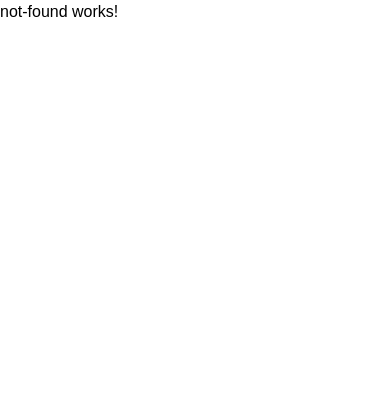
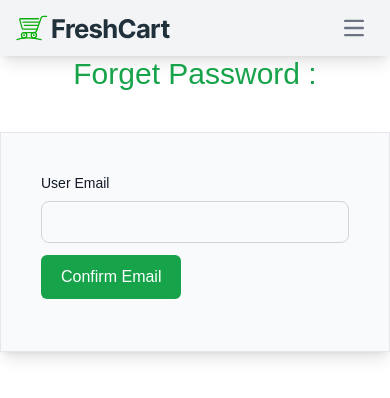
Before and after one commit to AhmedAtef32/e_commerce_Fresh_Cart, an Angular app: page /forget in a window 390 px wide. Shown: the top 398 px of the page. Built offline with nearby package versions, Linux system fonts and the light colour scheme; a web font is replaced by a local one.

Commit message:
Add Forget Password

```diff
--- a/src/app/app.routes.ts
+++ b/src/app/app.routes.ts
@@ -9,6 +9,7 @@ export const routes: Routes = [
     {path:"" , redirectTo:"register",pathMatch:"full"},
     {path:"register" , loadComponent: ()=> import("./core/page/register/register.component").then(c=>c.RegisterComponent)},
     {path:"login" , loadComponent: ()=> import("./core/page/login/login.component").then(c=>c.LoginComponent)},
+    {path:"forget" , loadComponent: ()=> import("./core/page/forget-password/forget-password.component").then(c=>c.ForgetPasswordComponent)},
   ]},
 
   {path:"" , canActivate:[notLoggedGuard]  , loadComponent: ()=> import("./core/layout/blank/blank.component").then(c=>c.BlankComponent), children: [
--- a/src/app/core/layout/navbar/navbar.component.ts
+++ b/src/app/core/layout/navbar/navbar.component.ts
@@ -22,25 +22,28 @@ export class NavbarComponent implements OnInit {
   ngOnInit(): void {
   this._cartService.cartnumber.subscribe((res) => this.cartnumber = res);
 
-
+  if(this.isAuth){
     this.getcartData();
+  }
 
 
   }
 
 
   getcartData(){
-    if(this._router.url.includes('login')|| this._router.url.includes('register')){
 
 
-    }else{
+
       this._cartService.getAllCart().subscribe({
         next: (res)=>{
           this._cartService.cartnumber.next(res.numOfCartItems);
         }
       });
+
     }
 
-  }
+
+
+
 
 }
--- a/src/app/core/page/forget-password/forget-password.component.html
+++ b/src/app/core/page/forget-password/forget-password.component.html
@@ -1 +1,178 @@
-<p>forget-password works!</p>
+<section>
+  <div class="container">
+    <h1 class="text-3xl font-medium text-center text-green-600">Forget Password : </h1>
+
+    @if(step == 1){
+    <form [formGroup]="verifyEmail" (ngSubmit)="verifyEmailSubmit()" class=" bg-slate-50 md:w-1/2 mx-auto mt-10 p-10 shadow-lg border">
+      <div class="mb-3">
+        <label for="Email" class="block mb-2 text-sm font-medium text-gray-900 ">User Email</label>
+        <input type="Email" formControlName="email" id="Email"
+          class="bg-gray-50 border border-gray-300 text-gray-900 text-sm rounded-lg focus:ring-green-500 focus:border-green-500 block w-full p-2.5  ">
+
+        @let emailControl = verifyEmail.get("email");
+
+        @if(emailControl?.errors && emailControl?.touched ){
+        <div class="flex p-4 mb-4 text-sm text-red-800 rounded-lg bg-red-50  mt-2 " role="alert">
+          <span class="sr-only">Danger</span>
+          <div>
+            <ul class="mt-1.5 list-disc list-inside">
+
+
+              @if(emailControl?.getError('required') && emailControl?.touched){
+              <li>Email is required</li>
+              }@else if (emailControl?.getError('email') && emailControl?.touched) {
+              <li>Email is not valid</li>
+
+              }
+
+
+
+
+            </ul>
+          </div>
+        </div>
+        }
+
+        <div class="mt-3">
+          <button [disabled]="isloading" type="submit" class="text-white bg-green-600 rounded-md  px-5 py-2.5 text-center">
+
+            Confirm Email
+            @if(isloading){
+              <i class="fa fa-spin fa-spinner ms-2 mt-1"></i>
+              }
+          </button>
+        </div>
+
+      </div>
+    </form>
+    }@else if (step == 2) {
+    <form [formGroup]="verifyCode" (ngSubmit)="verifyCodeSubmit()" class=" bg-slate-50 md:w-1/2 mx-auto mt-10 p-10 shadow-lg border" >
+      <div class="mb-3">
+        <label for="code" class="block mb-2 text-sm font-medium text-gray-900 ">Enter Code</label>
+        <input type="code" formControlName="resetCode" id="code"
+          class="bg-gray-50 border border-gray-300 text-gray-900 text-sm rounded-lg focus:ring-green-500 focus:border-green-500 block w-full p-2.5 ">
+
+        @let resetCodeControl = verifyCode.get("resetCode");
+
+        @if(resetCodeControl?.errors && resetCodeControl?.touched ){
+        <div class="flex p-4 mb-4 text-sm text-red-800 rounded-lg bg-red-50  mt-2 " role="alert">
+          <span class="sr-only">Danger</span>
+          <div>
+            <ul class="mt-1.5 list-disc list-inside">
+
+
+              @if(resetCodeControl?.getError('required') && resetCodeControl?.touched){
+              <li>Code is required</li>
+              }@else if (resetCodeControl?.getError('pattern') && resetCodeControl?.touched) {
+              <li>Code is not valid</li>
+
+              }
+
+
+
+
+            </ul>
+          </div>
+        </div>
+        }
+
+        <div class="mt-3">
+          <button [disabled]="isloading" type="submit" class="text-white bg-green-600 rounded-md  px-5 py-2.5 text-center">
+
+            Confirm Code
+            @if(isloading){
+              <i class="fa fa-spin fa-spinner ms-2 mt-1"></i>
+              }
+          </button>
+        </div>
+
+      </div>
+    </form>
+    }@else if (step == 3) {
+    <form [formGroup]="resetPassword" (ngSubmit)="rePasswordSubmit()" class=" bg-slate-50 md:w-1/2 mx-auto mt-10 p-10 shadow-lg border">
+      <div class="mb-3">
+        <label for="Email" class="block mb-2 text-sm font-medium text-gray-900 ">User Email</label>
+        <input type="Email" formControlName="email" id="Email"
+          class="bg-gray-50 border border-gray-300 text-gray-900 text-sm rounded-lg focus:ring-green-500 focus:border-green-500 block w-full p-2.5  ">
+
+        @let emailresetPassword = resetPassword.get("email");
+
+        @if(emailresetPassword?.errors && emailresetPassword?.touched ){
+        <div class="flex p-4 mb-4 text-sm text-red-800 rounded-lg bg-red-50  mt-2 " role="alert">
+          <span class="sr-only">Danger</span>
+          <div>
+            <ul class="mt-1.5 list-disc list-inside">
+
+
+              @if(emailresetPassword?.getError('required') && emailresetPassword?.touched){
+              <li>Email is required</li>
+              }@else if (emailresetPassword?.getError('email') && emailresetPassword?.touched) {
+              <li>Email is not valid</li>
+
+              }
+
+
+
+
+            </ul>
+          </div>
+        </div>
+        }
+
+
+
+      </div>
+
+
+      <div class="mb-3">
+        <label for="Password" class="block mb-2 text-sm font-medium text-gray-900 ">User rePassword</label>
+        <input type="Password" formControlName="newPassword" id="Password"
+          class="bg-gray-50 border border-gray-300 text-gray-900 text-sm rounded-lg focus:ring-green-500 focus:border-green-500 block w-full p-2.5  ">
+
+        @let rePasswordResetPassword = resetPassword.get("newPassword");
+
+        @if(rePasswordResetPassword?.errors && rePasswordResetPassword?.touched ){
+        <div class="flex p-4 mb-4 text-sm text-red-800 rounded-lg bg-red-50  mt-2 " role="alert">
+          <span class="sr-only">Danger</span>
+          <div>
+            <ul class="mt-1.5 list-disc list-inside">
+
+
+              @if(rePasswordResetPassword?.getError('required') && rePasswordResetPassword?.touched){
+              <li>rePassword is required</li>
+              }@else if (rePasswordResetPassword?.getError('pattern') && rePasswordResetPassword?.touched) {
+              <li>rePassword is not valid</li>
+
+              }
+
+
+
+
+            </ul>
+          </div>
+        </div>
+        }
+
+        <div class="mt-3">
+          <button [disabled]="isloading" type="submit" class="text-white bg-green-600 rounded-md  px-5 py-2.5 text-center">
+
+            Confirm Email
+            @if(isloading){
+              <i class="fa fa-spin fa-spinner ms-2 mt-1"></i>
+              }
+          </button>
+        </div>
+
+      </div>
+
+    </form>
+    }
+
+
+
+
+
+
+
+  </div>
+</section>
--- a/src/app/core/page/forget-password/forget-password.component.ts
+++ b/src/app/core/page/forget-password/forget-password.component.ts
@@ -1,11 +1,111 @@
-import { Component } from '@angular/core';
+import { Component, inject } from '@angular/core';
+import { AuthService } from '../../services/auth/auth.service';
+import { Router } from '@angular/router';
+import { FormControl, FormGroup, ReactiveFormsModule, Validators } from '@angular/forms';
 
 @Component({
   selector: 'app-forget-password',
-  imports: [],
+  imports: [ReactiveFormsModule],
   templateUrl: './forget-password.component.html',
   styleUrl: './forget-password.component.scss'
 })
 export class ForgetPasswordComponent {
 
+  private readonly _authService = inject(AuthService);
+  private readonly _router = inject(Router);
+  isloading:boolean = false
+  step:number = 1
+
+  verifyEmail:FormGroup = new FormGroup({
+    email : new FormControl(null ,[Validators.required , Validators.email]),
+  })
+
+  verifyEmailSubmit(){
+
+    if(this.verifyEmail.valid){
+      this.isloading = true
+      this._authService.verifyEmail(this.verifyEmail.value).subscribe({
+        next : (res) => {
+         console.log(res);
+         this.isloading=false
+         if(res.statusMsg == "success"){
+          this.step = 2
+         }
+        }, error : (err) => {
+          console.log(err);
+          this.isloading=false
+         }
+      })
+    }else{
+      this.verifyEmail.markAllAsTouched()
+    }
+
+  }
+
+
+
+  verifyCode:FormGroup = new FormGroup({
+    resetCode : new FormControl(null ,[Validators.required , Validators.pattern(/^[0-9]{6}$/)]),
+  })
+
+  verifyCodeSubmit(){
+
+    if(this.verifyCode.valid){
+      this.isloading = true
+      this._authService.verifyCode(this.verifyCode.value).subscribe({
+        next : (res) => {
+         console.log(res);
+         this.isloading=false
+         if(res.status == "Success"){
+          this.step = 3
+         }
+        }, error : (err) => {
+          console.log(err);
+          this.isloading=false
+         }
+      })
+    }else{
+      this.verifyCode.markAllAsTouched()
+    }
+
+  }
+
+
+
+  resetPassword:FormGroup = new FormGroup({
+    email : new FormControl(null ,[Validators.required , Validators.email]),
+    newPassword : new FormControl(null ,[Validators.required , Validators.pattern(/^[A-Za-z]\w{4,6}$/)]),
+  })
+
+
+  rePasswordSubmit(){
+
+    if(this.resetPassword.valid){
+      this.isloading = true
+      this._authService.resetPassword(this.resetPassword.value).subscribe({
+        next : (res) => {
+         console.log(res);
+         this.isloading=false
+
+         localStorage.setItem("userToken",res.token)
+
+         this._authService.getUserData();
+
+         this._router.navigate(['/home'])
+
+        }, error : (err) => {
+          console.log(err);
+          this.isloading=false
+         }
+      })
+    }else{
+      this.resetPassword.markAllAsTouched()
+    }
+
+  }
+
+
+
+
+
 }
--- a/src/app/core/services/auth/auth.service.ts
+++ b/src/app/core/services/auth/auth.service.ts
@@ -35,4 +35,18 @@ export class AuthService {
     this._router.navigate(["/login"]);
 
   }
+
+  verifyEmail(data:object) :Observable<any>{
+    return this._httpClient.post(`${environment.baseUrl}/api/v1/auth/forgotPasswords`,data)
+  }
+
+  verifyCode(data:object) :Observable<any>{
+    return this._httpClient.post(`${environment.baseUrl}/api/v1/auth/verifyResetCode`,data)
+  }
+
+  resetPassword(data:object) :Observable<any>{
+    return this._httpClient.put(`${environment.baseUrl}/api/v1/auth/resetPassword`,data)
+  }
+
+
 }
--- /dev/null
+++ b/src/app/featur/pages/forget-password/forget-password.component.html
@@ -0,0 +1 @@
+<p>forget-password works!</p>
```
Also changed, not shown: src/app/featur/pages/forget-password/forget-password.component.ts (added, +11 -0 lines), src/app/featur/pages/forget-password/forget-password.component.scss (added).
